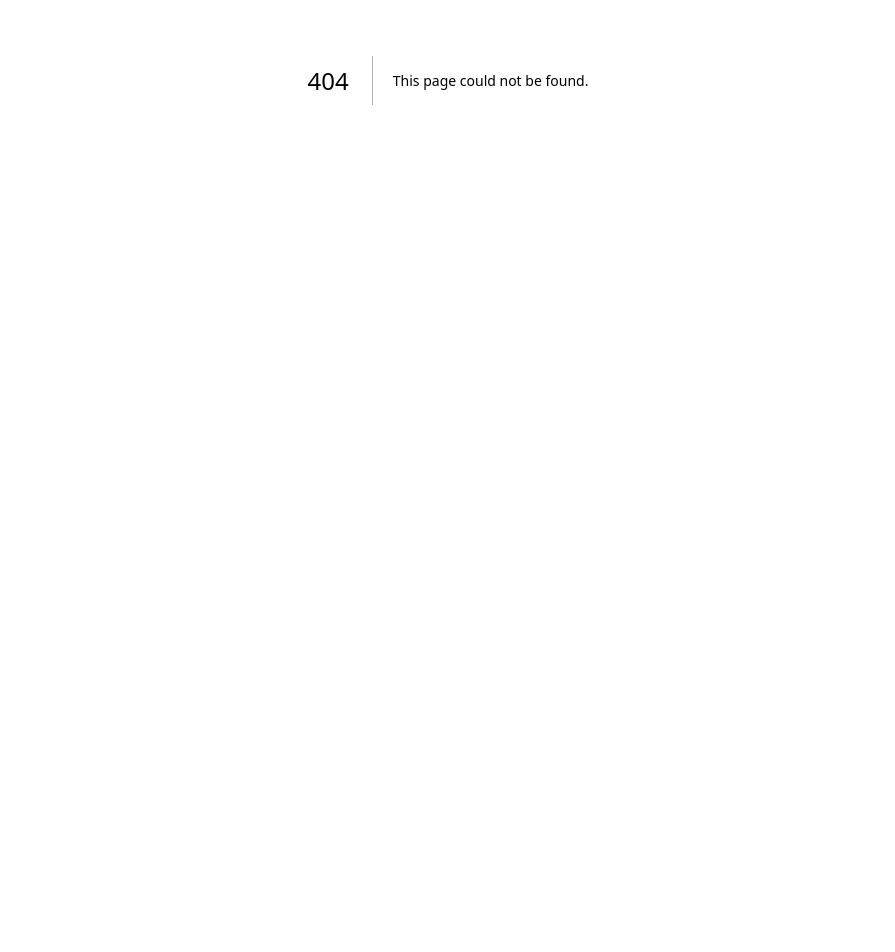
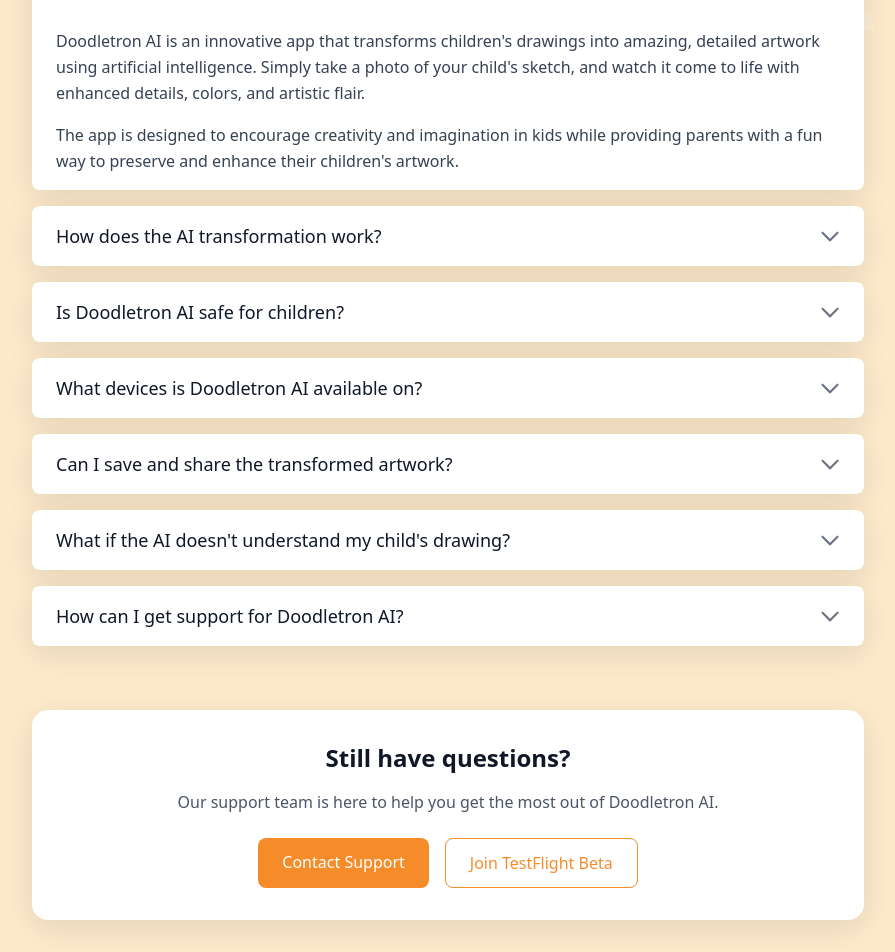
Before and after one commit to idolize/doodletron-web, a Next.js app: page /faq in a window 1280 px wide. Before the commit this address had no page. Shown: the part 320-1272 px from the top of the page, without its empty margins (192-1087 px from the left). Before the commit the page ends 800 px from the top, so only its background shows below. Built offline with nearby package versions, Linux system fonts and the light colour scheme.

Commit message:
FAQ page

```diff
--- /dev/null
+++ b/app/(pages)/faq/page.tsx
@@ -0,0 +1,71 @@
+import { Header } from '../../components/Header'
+import { Footer } from '../../components/Footer'
+import FAQItem from '../../components/FAQItem'
+import faqData from '@/app/content/faq.yaml'
+
+interface FAQItemType {
+  question: string
+  answer: string
+}
+
+interface FAQData {
+  questions: FAQItemType[]
+}
+
+const questions: FAQItemType[] = (faqData as FAQData).questions
+
+export default function FAQ() {
+  return (
+    <div className="min-h-screen bg-doodle-bg">
+      <Header />
+
+      <main className="relative overflow-hidden">
+        {/* Background clouds pattern */}
+        <div className="absolute inset-x-0 top-0 h-100 pointer-events-none clouds-background z-0" />
+
+        <div className="max-w-4xl mx-auto px-4 sm:px-6 lg:px-8 py-12 relative z-10">
+          <div className="text-center mb-12">
+            <h1 className="text-3xl md:text-4xl font-bold text-gray-900 mb-4">Frequently Asked Questions</h1>
+            <p className="text-lg text-gray-700 max-w-2xl mx-auto">
+              Everything you need to know about Doodletron AI. Can&apos;t find what you&apos;re looking for?&nbsp;
+              <a href="/support" className="text-doodle-orange hover:text-doodle-orange/80 font-medium">
+                Contact our support team
+              </a>
+              .
+            </p>
+          </div>
+
+          <div className="space-y-4">
+            {questions.map((faq: FAQItemType, index: number) => (
+              <FAQItem key={index} question={faq.question} answer={faq.answer} defaultOpen={index === 0} />
+            ))}
+          </div>
+
+          {/* Additional Help Section */}
+          <div className="mt-16 bg-white rounded-2xl shadow-card p-8 text-center">
+            <h2 className="text-2xl font-bold text-gray-900 mb-4">Still have questions?</h2>
+            <p className="text-gray-600 mb-6">
+              Our support team is here to help you get the most out of Doodletron AI.
+            </p>
+            <div className="flex flex-col sm:flex-row gap-4 justify-center">
+              <a
+                href="/support"
+                className="inline-block bg-doodle-orange text-white px-6 py-3 rounded-lg font-medium hover:bg-doodle-orange/90 transition-colors"
+              >
+                Contact Support
+              </a>
+              <a
+                href="https://testflight.apple.com/join/vN5NFJ9d"
+                className="inline-block border border-doodle-orange text-doodle-orange px-6 py-3 rounded-lg font-medium hover:bg-doodle-orange/10 transition-colors"
+              >
+                Join TestFlight Beta
+              </a>
+            </div>
+          </div>
+        </div>
+      </main>
+
+      <Footer />
+    </div>
+  )
+}
--- /dev/null
+++ b/app/components/FAQItem.tsx
@@ -0,0 +1,56 @@
+'use client'
+
+import { useState, useRef, useEffect } from 'react'
+import ChevronDownIcon from '@/app/icons/chevron-down.svg'
+import MarkdownContent from './MarkdownContent'
+
+interface FAQItemProps {
+  question: string
+  answer: string
+  defaultOpen?: boolean
+}
+
+export default function FAQItem({ question, answer, defaultOpen = false }: FAQItemProps) {
+  const [isOpen, setIsOpen] = useState(defaultOpen)
+  const [height, setHeight] = useState<number | undefined>(undefined)
+  const contentRef = useRef<HTMLDivElement>(null)
+
+  useEffect(() => {
+    if (contentRef.current) {
+      const resizeObserver = new ResizeObserver((entries) => {
+        setHeight(entries[0].contentRect.height)
+      })
+
+      resizeObserver.observe(contentRef.current)
+      return () => resizeObserver.disconnect()
+    }
+  }, [])
+
+  return (
+    <div className="flex w-full flex-col gap-0 rounded-lg shadow-card bg-white">
+      <button
+        onClick={() => setIsOpen(!isOpen)}
+        className="rounded-lg text-sm font-medium focus-visible:outline-none focus-visible:ring-2 focus-visible:ring-doodle-orange focus-visible:ring-offset-2 disabled:pointer-events-none disabled:opacity-50 ease-in-out px-6 flex h-fit w-full items-center justify-between gap-1 break-words py-4 text-left transition-all duration-150 hover:bg-white/50 focus:bg-white/50"
+      >
+        <p className="flex-grow break-words font-medium text-base sm:text-base md:text-base lg:text-lg text-gray-900">
+          {question}
+        </p>
+        <ChevronDownIcon
+          className={`flex-none w-5 h-5 text-gray-500 transition-transform duration-150 ${isOpen ? 'transform rotate-180' : ''}`}
+        />
+      </button>
+      <div
+        className="overflow-hidden transition-[height] duration-150 ease-out"
+        style={{ height: isOpen ? (height ? `${height}px` : 'auto') : '0' }}
+      >
+        <div ref={contentRef}>
+          <div className="rounded-b-lg px-6 py-4 bg-white/50">
+            <div className="text-base leading-relaxed text-gray-700">
+              <MarkdownContent className="flex flex-col gap-4 faq-prose" content={answer} />
+            </div>
+          </div>
+        </div>
+      </div>
+    </div>
+  )
+}
--- a/app/components/Footer.tsx
+++ b/app/components/Footer.tsx
@@ -11,6 +11,12 @@
 
           {/* Footer Links */}
           <div className="flex flex-wrap justify-center gap-6 mb-6">
+            <a href="/faq" className="text-gray-600 hover:text-doodle-orange font-medium transition-colors">
+              FAQ
+            </a>
+            <a href="/support" className="text-gray-600 hover:text-doodle-orange font-medium transition-colors">
+              Support
+            </a>
             <a href="/privacy" className="text-gray-600 hover:text-doodle-orange font-medium transition-colors">
               Privacy Policy
             </a>
--- a/app/components/Header.tsx
+++ b/app/components/Header.tsx
@@ -14,6 +14,7 @@
 
   const navigationItems = [
     { name: 'Home', href: '/' },
+    { name: 'FAQ', href: '/faq' },
     { name: 'Support', href: '/support' },
   ]
 
--- /dev/null
+++ b/app/components/MarkdownContent.tsx
@@ -0,0 +1,17 @@
+import React from 'react'
+import { micromark } from 'micromark'
+
+interface MarkdownContentProps {
+  as?: 'div' | 'span'
+  content: string
+  className?: string
+}
+
+/**
+ * A component that renders Markdown content
+ * This allows for basic formatting like bold text and lists
+ */
+export default function MarkdownContent({ content, as: Component = 'div', className = '' }: MarkdownContentProps) {
+  const result = micromark(content)
+  return <Component className={className} dangerouslySetInnerHTML={{ __html: result }} />
+}
--- /dev/null
+++ b/app/content/faq.yaml
@@ -0,0 +1,57 @@
+questions:
+  - question: What is Doodletron AI?
+    answer: |
+      Doodletron AI is an innovative app that transforms children's drawings into amazing, detailed artwork using artificial intelligence. Simply take a photo of your child's sketch, and watch it come to life with enhanced details, colors, and artistic flair.
+
+      The app is designed to encourage creativity and imagination in kids while providing parents with a fun way to preserve and enhance their children's artwork.
+  - question: How does the AI transformation work?
+    answer: |
+      Our AI analyzes your child's drawing and understands the shapes, objects, and artistic intent. It then enhances the artwork by:
+
+      - **Adding realistic details** to simple shapes
+      - **Applying appropriate colors** and shading
+      - **Improving proportions** and artistic composition
+      - **Maintaining the original creative vision** while making it more polished
+
+      The process typically takes less than a minute, and you'll see your child's simple sketch transformed into a professional-looking piece of art.
+  - question: Is Doodletron AI safe for children?
+    answer: |
+      Absolutely! Doodletron AI is designed with children's safety and privacy in mind:
+
+      - **No personal data collection** - we don't store or share your child's photos or other information
+      - **No social features** - the app focuses purely on creativity and fun; you only see your own generated artwork
+      - **No ads** - no third-party advertising
+
+      We're committed to providing a safe, educational, and entertaining experience for families.
+  - question: What devices is Doodletron AI available on?
+    answer: |
+      Doodletron AI is currently available for **iOS devices** through TestFlight beta testing. We're working on expanding to additional platforms.
+
+      **System Requirements:**
+      - iOS 17.6 or later
+      - iPhone or iPad
+      - Internet connection for AI processing
+  - question: Can I save and share the transformed artwork?
+    answer: |
+      Yes! All your generated masterpieces are saved on your device in the "Gallery" tab. You can also easily save and share your child's AI-enhanced artwork outside of the app:
+
+      - **Save to Photos** - transformed artwork can be saved to your device's photo library
+      - **Share with family** - send the enhanced artwork to grandparents, friends, and family
+  - question: What if the AI doesn't understand my child's drawing?
+    answer: |
+      Our AI is designed to be very flexible and can handle a wide variety of drawings, from simple stick figures to more complex scenes. However, if the transformation doesn't turn out as expected:
+
+      - **Try different angles** - sometimes a slightly different photo angle helps
+      - **Ensure good lighting** - clear, well-lit photos work best
+      - **Rotate the photo** - sometimes a slightly different photo angle helps
+
+      Remember, part of the fun is seeing how the AI interprets your child's unique artistic style!
+  - question: How can I get support for Doodletron AI?
+    answer: |
+      We're here to help! You can get support in several ways:
+
+      - **In-app support** - Use the "Contact Support" button inside the app for technical issues (provides additional telemetry data)
+      - **Email support** - Contact us at [hello@doodletron.ai](mailto:hello@doodletron.ai) for general questions
+      - **Community feedback** - Share feedback and feature requests through our [feedback system](https://doodletronai.com/support)
+
+      We typically respond within 48 hours and love hearing from our users!
--- a/app/globals.css
+++ b/app/globals.css
@@ -110,6 +110,25 @@
   background: radial-gradient(ellipse 40px 40px at 30% 20%, rgba(255, 255, 255, 0.1) 0%, transparent 70%);
 }
 
+.faq-prose {
+  a {
+    color: rgb(var(--gray-900));
+
+    &:hover {
+      text-decoration: underline;
+    }
+  }
+
+  ul {
+    list-style-type: square;
+    margin-left: 0.5rem;
+
+    li {
+      margin-left: 1rem;
+    }
+  }
+}
+
 /* Floating animation for decorative elements */
 @keyframes float {
   0%,
```
Also changed, not shown: app/icons/chevron-down.svg (added).
